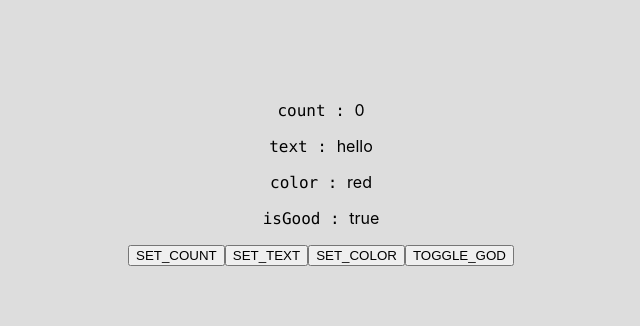
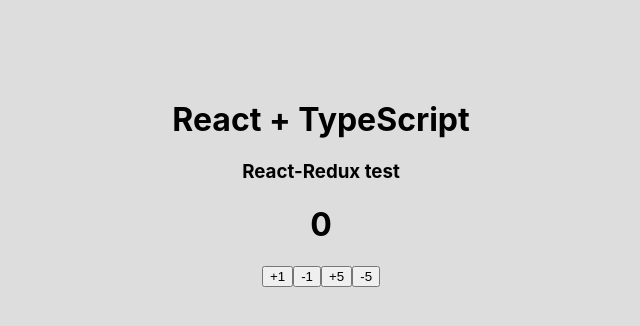
Before and after one commit to seungjin-le/My_BookShelf, a React (Create React App) app: page / in a window 1280 px wide. Shown: the top 326 px of the page, without its empty margins (319-959 px from the left). Built offline with nearby package versions, Linux system fonts and the light colour scheme.

Commit message:
Counter 구현

```diff
--- a/package.json
+++ b/package.json
@@ -43,5 +43,8 @@
       "last 1 firefox version",
       "last 1 safari version"
     ]
+  },
+  "devDependencies": {
+    "@types/styled-components": "^5.1.25"
   }
 }
--- a/src/App.tsx
+++ b/src/App.tsx
@@ -1,24 +1,11 @@
 import React from 'react';
 import Home from './page/home';
-import Counter from './components/Counter';
-import MyForm from './components/MyForm';
-import ReducerSample from './reducer/ReducerSample';
-import { SampleProvider } from './reducer/SampleContext';
+import CounterContainer from './containers/CounterContainer';
 const App = () => {
-  const onSubmit = (form: { name: string; description: string }) => {
-    console.log(form);
-  };
   return (
     <div>
-      {/*
-      <Home title={'base'} text={'test'} />
-      <Counter />
-      <MyForm onSubmit={onSubmit} />
-      <ReducerSample />
-      */}
-      <SampleProvider>
-        <ReducerSample />
-      </SampleProvider>
+      <Home title={'React + TypeScript'} text={'React-Redux test'} />
+      <CounterContainer />
     </div>
   );
 };
--- a/src/components/Counter.tsx
+++ b/src/components/Counter.tsx
@@ -1,28 +1,25 @@
-import { useReducer } from 'react';
+type CounterProps = {
+  count: number;
+  onIncrease: () => void;
+  onDecrease: () => void;
+  onIncreaseBy: (diff: number) => void;
+  onIncreaseBs: (diff: number) => void;
+};
 
-type Action = { type: 'INCREASE' } | { type: 'DECREASE' };
-
-const Counter = () => {
-  const reducer = (state: number, action: Action): number => {
-    switch (action.type) {
-      case 'INCREASE':
-        return state + 1;
-      case 'DECREASE':
-        return state - 1;
-      default:
-        throw new Error('Unhanndled action');
-    }
-  };
-  const [count, dispatch] = useReducer(reducer, 0);
-  const onIncrease = () => dispatch({ type: 'INCREASE' });
-  const onDecrease = () => dispatch({ type: 'DECREASE' });
+const Counter = ({
+  count,
+  onIncrease,
+  onDecrease,
+  onIncreaseBy,
+  onIncreaseBs,
+}: CounterProps) => {
   return (
     <div>
       <h1>{count}</h1>
-      <div>
-        <button onClick={onIncrease}>-1</button>
-        <button onClick={onDecrease}>+1</button>
-      </div>
+      <button onClick={onIncrease}>+1</button>
+      <button onClick={onDecrease}>-1</button>
+      <button onClick={() => onIncreaseBy(5)}>+5</button>
+      <button onClick={() => onIncreaseBs(5)}>-5</button>
     </div>
   );
 };
--- /dev/null
+++ b/src/containers/CounterContainer.tsx
@@ -0,0 +1,34 @@
+import { useDispatch, useSelector } from 'react-redux';
+import { RootState } from '../modules';
+import { decrease, increase, increaseBs, increaseBy } from '../modules/counter';
+import Counter from '../components/Counter';
+
+const CounterContainer = () => {
+  const count = useSelector((state: RootState) => state.counter.count);
+  const dispatch = useDispatch();
+
+  const onIncrease = () => {
+    dispatch(increase());
+  };
+  const onDecrease = () => {
+    dispatch(decrease());
+  };
+  const onIncreaseBy = (diff: number) => {
+    dispatch(increaseBy(diff));
+  };
+  const onIncreaseBs = (diff: number) => {
+    dispatch(increaseBs(diff));
+  };
+
+  return (
+    <Counter
+      count={count}
+      onIncrease={onIncrease}
+      onDecrease={onDecrease}
+      onIncreaseBy={onIncreaseBy}
+      onIncreaseBs={onIncreaseBs}
+    />
+  );
+};
+
+export default CounterContainer;
--- a/src/index.tsx
+++ b/src/index.tsx
@@ -2,12 +2,17 @@ import React from 'react';
 import ReactDOM from 'react-dom/client';
 import './index.css';
 import App from './App';
+import { createStore } from 'redux';
+import rootReducer from './modules';
+import { Provider } from 'react-redux';
+
+const store = createStore(rootReducer);
 
 const root = ReactDOM.createRoot(
-  document.getElementById('root') as HTMLElement
+  document.getElementById('root') as HTMLElement,
 );
 root.render(
-  <React.StrictMode>
+  <Provider store={store}>
     <App />
-  </React.StrictMode>
+  </Provider>,
 );
--- /dev/null
+++ b/src/modules/counter.tsx
@@ -0,0 +1,52 @@
+const INCREASE = 'counter/INCREASE' as const;
+const DECREASE = 'counter/DECREASE' as const;
+const INCREASE_BY = 'counter/INCREASE_BY' as const;
+const INCREASE_BS = 'counter/INCREASE_BS' as const;
+
+export const increase = () => ({
+  type: INCREASE,
+});
+export const decrease = () => ({
+  type: DECREASE,
+});
+export const increaseBy = (diff: number) => ({
+  type: INCREASE_BY,
+  payload: diff,
+});
+export const increaseBs = (diff: number) => ({
+  type: INCREASE_BS,
+  payload: diff,
+});
+type CounterAction =
+  | ReturnType<typeof increase>
+  | ReturnType<typeof decrease>
+  | ReturnType<typeof increaseBy>
+  | ReturnType<typeof increaseBs>;
+
+type CounterState = {
+  count: number;
+};
+
+const initialState: CounterState = {
+  count: 0,
+};
+
+const counter = (
+  state: CounterState = initialState,
+  action: CounterAction,
+): CounterState => {
+  switch (action.type) {
+    case 'counter/INCREASE':
+      return { count: state.count + 1 };
+    case 'counter/DECREASE':
+      return { count: state.count - 1 };
+    case 'counter/INCREASE_BY':
+      return { count: state.count + action.payload };
+    case 'counter/INCREASE_BS':
+      return { count: state.count - action.payload };
+    default:
+      return state;
+  }
+};
+
+export default counter;
--- /dev/null
+++ b/src/modules/index.tsx
@@ -0,0 +1,10 @@
+import { combineReducers } from 'redux';
+import counter from './counter';
+
+const rootReducer = combineReducers({
+  counter,
+});
+
+export default rootReducer;
+
+export type RootState = ReturnType<typeof rootReducer>;
--- a/src/page/home/index.tsx
+++ b/src/page/home/index.tsx
@@ -1,16 +1,15 @@
+type GetProps = {
+  title: string;
+  text?: string;
+};
 
-type GetProps = {
-  title: string,
-  text?: string,
-}
-
-const Home = ({title,text} : GetProps) => {
+const Home = ({ title, text }: GetProps) => {
   return (
     <div>
-      <div>{title}</div>
-      <div>{text}</div>
+      <h1>{title}</h1>
+      <h3>{text}</h3>
     </div>
-  )
-}
+  );
+};
 
 export default Home;
--- a/src/reducer/ReducerSample.tsx
+++ /dev/null
@@ -1,40 +0,0 @@
-import { useSampleDispatch, useSampleState } from './SampleContext';
-
-const ReducerSample = () => {
-  const state = useSampleState();
-  const dispatch = useSampleDispatch();
-
-  const setCount = () => dispatch({ type: 'SET_COUNT', count: 5 });
-  const setText = () => dispatch({ type: 'SET_TEXT', text: 'bye' });
-  const setColor = () => dispatch({ type: 'SET_COLOR', color: 'orange' });
-  const toggleGood = () => dispatch({ type: 'TOGGLE_GOOD' });
-
-  return (
-    <div>
-      <p>
-        <code>count : </code>
-        {state.count}
-      </p>
-      <p>
-        <code>text : </code>
-        {state.text}
-      </p>
-      <p>
-        <code>color : </code>
-        {state.color}
-      </p>
-      <p>
-        <code>isGood : </code>
-        {state.isGood ? 'true' : 'false'}
-      </p>
-      <div>
-        <button onClick={setCount}>SET_COUNT</button>
-        <button onClick={setText}>SET_TEXT</button>
-        <button onClick={setColor}>SET_COLOR</button>
-        <button onClick={toggleGood}>TOGGLE_GOD</button>
-      </div>
-    </div>
-  );
-};
-
-export default ReducerSample;
--- a/src/reducer/SampleContext.tsx
+++ /dev/null
@@ -1,77 +0,0 @@
-import React, { createContext, Dispatch, useContext, useReducer } from 'react';
-
-type Color = 'red' | 'orange' | 'yellow';
-
-type State = {
-  count: number;
-  text: string;
-  color: Color;
-  isGood: boolean;
-};
-
-type Action =
-  | { type: 'SET_COUNT'; count: number }
-  | { type: 'SET_TEXT'; text: string }
-  | { type: 'SET_COLOR'; color: Color }
-  | { type: 'TOGGLE_GOOD' };
-
-type SampleDispatch = Dispatch<Action>;
-
-const SampleStateContext = createContext<State | null>(null);
-const SampleDispatchContext = createContext<SampleDispatch | null>(null);
-
-const reducer = (state: State, action: Action): State => {
-  switch (action.type) {
-    case 'SET_COUNT':
-      return {
-        ...state,
-        count: action.count,
-      };
-    case 'SET_TEXT':
-      return {
-        ...state,
-        text: action.text,
-      };
-    case 'SET_COLOR':
-      return {
-        ...state,
-        color: action.color,
-      };
-    case 'TOGGLE_GOOD':
-      return {
-        ...state,
-        isGood: !state.isGood,
-      };
-    default:
-      throw new Error('Unhandled action');
-  }
-};
-
-export const SampleProvider = ({ children }: { children: React.ReactNode }) => {
-  const [state, dispatch] = useReducer(reducer, {
-    count: 0,
-    text: 'hello',
-    color: 'red',
-    isGood: true,
-  });
-
-  return (
-    <SampleStateContext.Provider value={state}>
-      <SampleDispatchContext.Provider value={dispatch}>
-        {children}
-      </SampleDispatchContext.Provider>
-    </SampleStateContext.Provider>
-  );
-};
-
-export function useSampleState() {
-  const state = useContext(SampleStateContext);
-  if (!state) throw new Error('Cannot find SampleProvider'); // 유효하지 않을땐 에러를 발생
-  return state;
-}
-
-export function useSampleDispatch() {
-  const dispatch = useContext(SampleDispatchContext);
-  if (!dispatch) throw new Error('Cannot find SampleProvider'); // 유효하지 않을땐 에러를 발생
-  return dispatch;
-}
```
Also changed, not shown: src/components/MyForm.tsx (deleted, +0 -45 lines), 2 other files (tests, documents, lock files or other folders).
